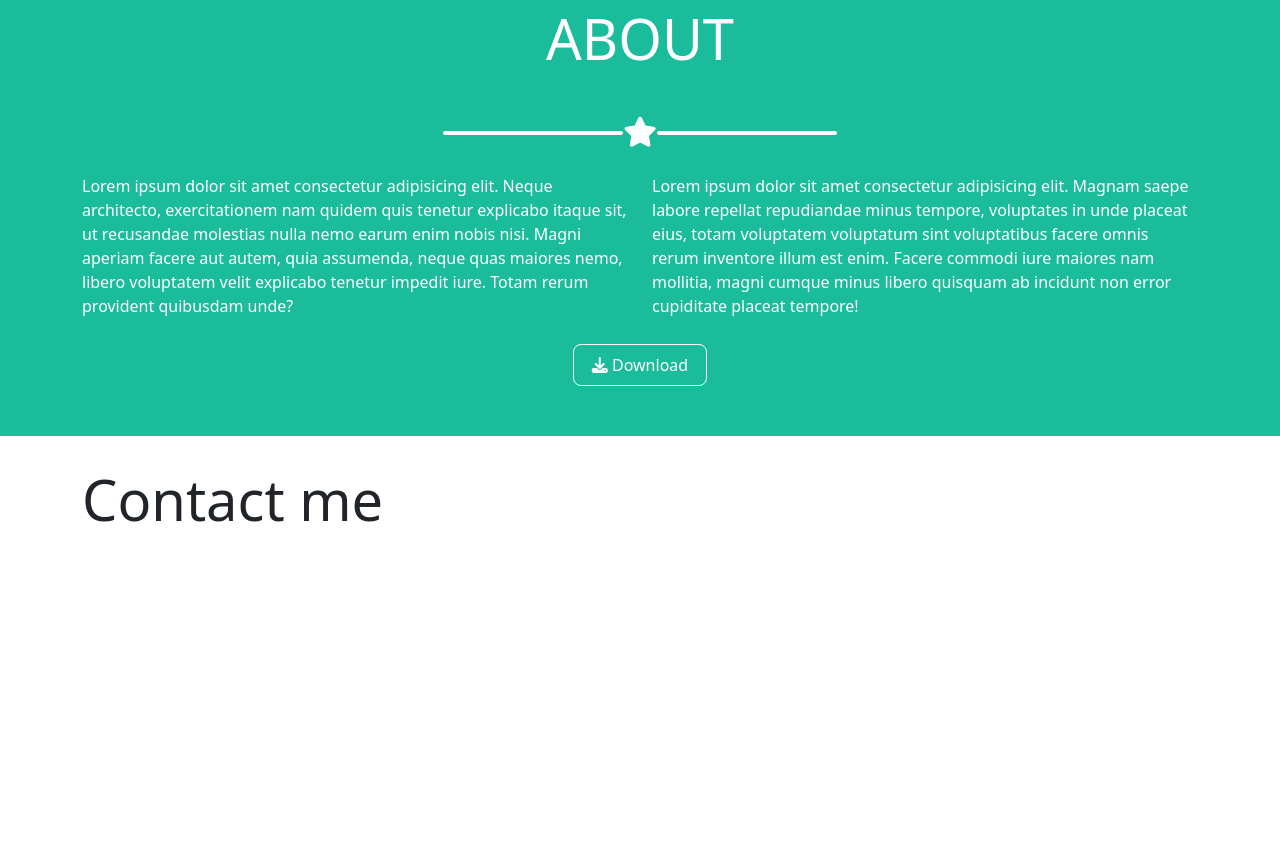
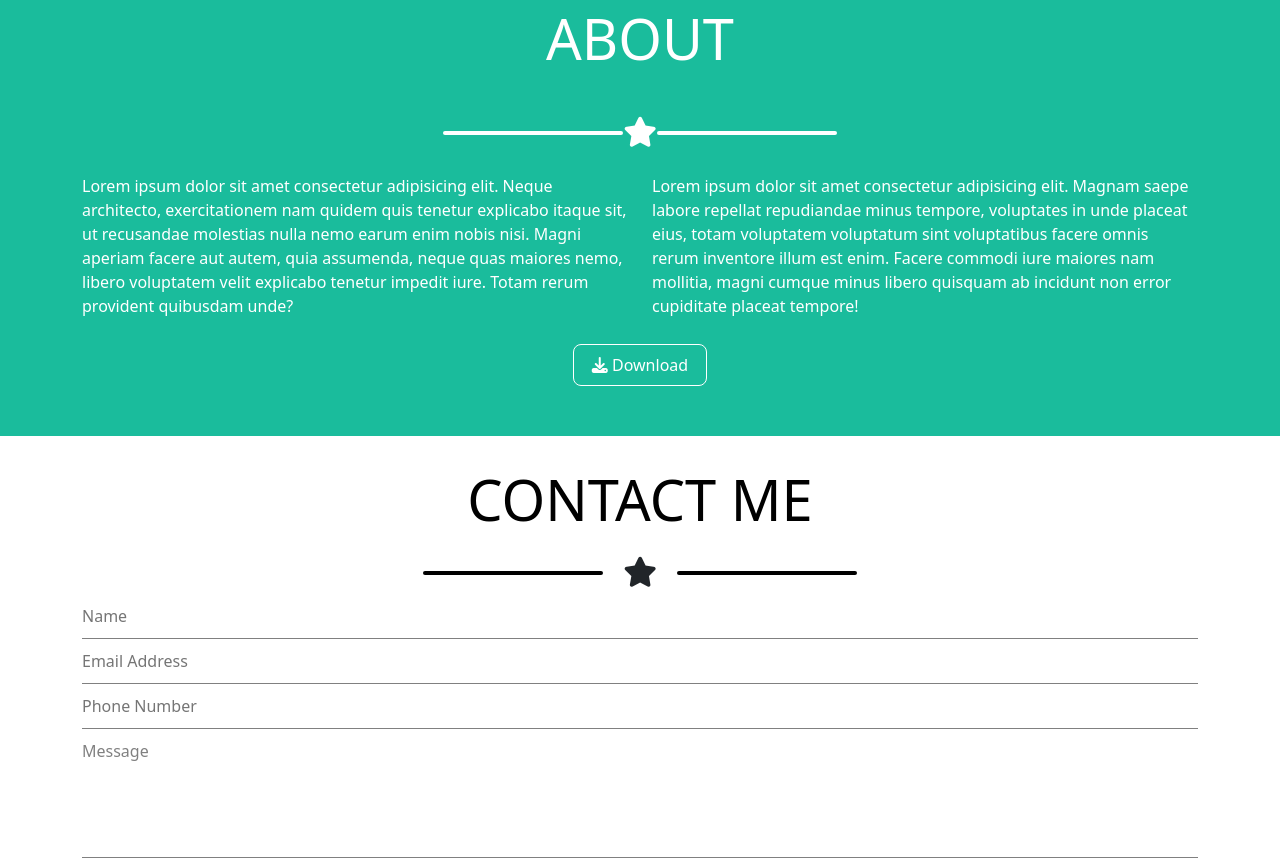
Before and after one commit to FraBona/html-css-bootstrap-freelancer, a plain HTML site: page index.html in a window 1280 px wide. Shown: the part 1509-2367 px from the top of the page. Before the commit the page ends 2058 px from the top, so only its background shows below. Drawn offline with nearby package versions, Linux system fonts and the light colour scheme.

Commit message:
section-contact

```diff
--- a/css/main.css
+++ b/css/main.css
@@ -1,4 +1,4 @@
-ul,ol,li, a{
+ul,ol,li, a, input, textarea{
   all: unset;
 }
 
@@ -7,8 +7,9 @@ img{
 }
 
 :root{
-  --dark-light: rgb(44, 62, 80);
+  --dark: rgb(44, 62, 80);
   --green: rgb(26,188,156);
+  --dark-light: rgb(58, 84, 109);
 }
 
 /*UTILITIES*/
@@ -28,7 +29,7 @@ img{
 
 /*PAGE HEADER*/
 .page-header{
-  background-color: var(--dark-light);
+  background-color: var(--dark);
   color: white;
   padding: 40px 0;
 }
@@ -170,6 +171,22 @@ img{
 
 /*SECTION CONTACT*/
 
+.title-contact{
+  color: black;
+  text-transform: uppercase;
+  text-align: center;
+}
+
+.contact__input{
+  padding: 10px 0;
+  border-bottom: 1px solid grey;
+}
+
+form > p{
+  padding: 10px 0;
+  color: grey;
+}
+
 
 
 
--- a/index.html
+++ b/index.html
@@ -147,11 +147,27 @@
               <p class="display-4">Contact me</p>
             </div>
           </div>
-          <div class="col-12"></div>
-          <div class="col-12"></div>
+          <div class="col-12 d-flex justify-content-center">
+            <div class="icon-star__portfolio">
+              <i class="fa-solid fa-star"></i>
+            </div>
+          </div>
+          <div class="col-12">
+            <form action="" class="d-flex flex-column">
+              <input type="name" placeholder="Name" class="contact__input">
+              <input type="email" placeholder="Email Address" class="contact__input">
+              <input type="phone" placeholder="Phone Number" class="contact__input">
+              <p>Message</p>
+              <textarea name="message" id="" class="contact__input"></textarea>
+            </form>
+          </div>
         </div>
       </div>
     </section>
   </main>
+
+  <footer class="footer-page">
+    <section class="footer__information"></section>
+  </footer>
 </body>
 </html>
```
